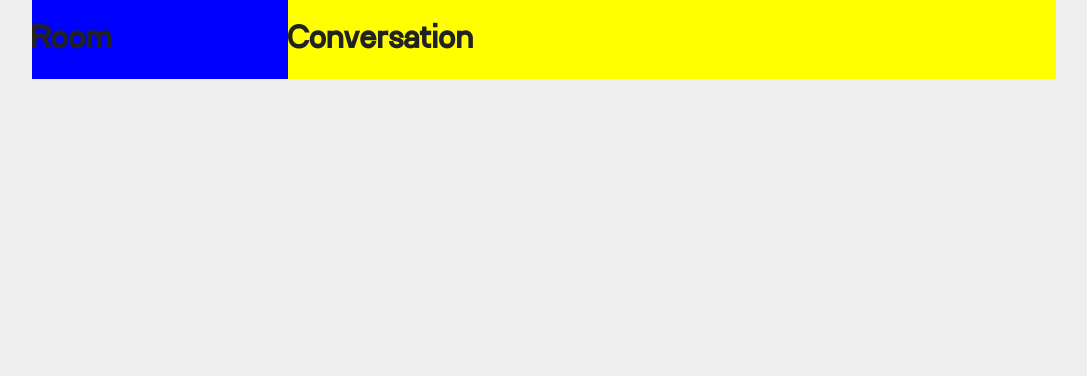
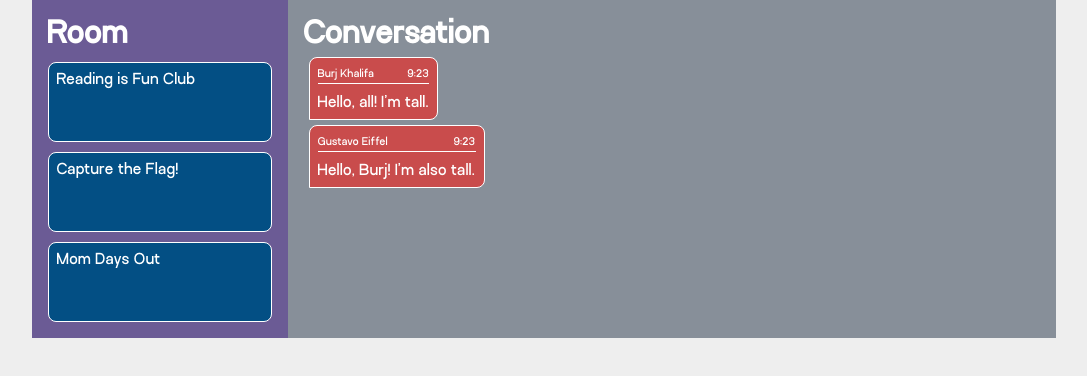
Before and after one commit to daimessdn/chatroom-project, a Next.js app: page /chat in a window 1280 px wide. Shown: the top 376 px of the page, without its empty margins (96-1183 px from the left). Built offline with nearby package versions, Linux system fonts and the light colour scheme.

Commit message:
added physical prototype for room list and conversation

```diff
--- a/components/Conversation.js
+++ b/components/Conversation.js
@@ -1,9 +1,26 @@
 import styles from "../styles/Chatroom.module.css";
+import chatStyles from "../styles/Conversation.module.css";
 
+const Conversation = ({conversation}) => {
+  return (
+    <div className={styles.roomConversation}>
+      <h1>Conversation</h1>
 
-const Conversation = () => {
-  return (
-    <div className={styles.roomConversation}><h1>Conversation</h1></div>
+      {
+        conversation.map((chat) => (
+          <div className="chat">
+            <div className={chatStyles.chat}>
+              <p className={chatStyles.user}>{chat.user}</p>
+              <p className={chatStyles.sentAt}>{chat.sentAt}</p>
+
+              <p className={chatStyles.clear}></p>
+
+              <p className={chatStyles.content}>{chat.content}</p>
+            </div>
+          </div>
+        ))
+      }
+    </div>
   );
 }
 
--- a/components/Room.js
+++ b/components/Room.js
@@ -1,8 +1,20 @@
 import styles from "../styles/Chatroom.module.css";
 
-const Room = () => {
+const Room = ({rooms}) => {
   return (
-    <div className={styles.roomList}><h1>Room</h1></div>
+    <div className={styles.roomList}>
+      <h1>Room</h1>
+
+      <ul>
+        {
+          rooms.map((room) => (
+            <li className={styles.roomItem}>
+              <span className="roomName">{room.name}</span>
+            </li>
+          ))
+        }
+      </ul>
+    </div>
   );
 }
 
--- a/pages/chat.js
+++ b/pages/chat.js
@@ -3,11 +3,22 @@ import Conversation from "../components/Conversation";
 
 import styles from "../styles/Chatroom.module.css";
 
+const rooms = [
+  { name: "Reading is Fun Club" },
+  { name: "Capture the Flag!" },
+  { name: "Mom Days Out" },
+];
+
+const conversation = [
+  { user: "Burj Khalifa", sentAt: "9:23", content: "Hello, all! I'm tall." },
+  { user: "Gustavo Eiffel", sentAt: "9:23", content: "Hello, Burj! I'm also tall." }
+];
+
 const Chat = () => {
   return (
     <div className={styles.chatInterface}>
-      <Room />
-      <Conversation />
+      <Room rooms={rooms} />
+      <Conversation conversation={conversation} />
     </div>
   );
 }
--- a/styles/Chatroom.module.css
+++ b/styles/Chatroom.module.css
@@ -1,16 +1,39 @@
 .chatInterface {
   display: flex;
   width: 80%;
+  height: 80%;
   margin: 0 auto;
-  height: 80%;
+}
+
+.chatInterface * {
+  margin: 0;
 }
 
 .roomList {
   width: 25%;
-  background: blue;
+  background: #6b5b95;
+  color: #fff;
+  padding: 1em;
+}
+
+.roomList ul {
+  list-style: none;
+  margin: 0;
+  padding: 0;
+}
+
+.roomItem {
+  padding: .5em;
+  margin-top: 10px;
+  background-color: #034f84;
+  min-height: 5em;
+  border-radius: .5em;
+  border: 1px solid #fff;
 }
 
 .roomConversation {
   width: 75%;
-  background: yellow;
+  background: #878f99;
+  color: #fff;
+  padding: 1em;
 }
--- /dev/null
+++ b/styles/Conversation.module.css
@@ -0,0 +1,34 @@
+.chat {
+  width: max-content;
+  background-color: #c94c4c;
+  border-radius: .5em .5em .5em 0;
+  border: 1px solid #fff;
+  color: #fff;
+  padding: .5em;
+  margin: 5px;
+}
+
+.chat p {
+  margin: 0;
+}
+
+.chat .user {
+  font-size: .7em;
+  line-height: 1.5;
+  float: left;
+}
+
+.chat .sentAt {
+  font-size: .7em;
+  line-height: 1.5;
+  float: right;
+}
+
+.chat .clear {
+  clear: both;
+}
+
+.chat .content {
+  border-top: 1px solid #fff;
+  padding-top: 10px;
+}
--- a/styles/Header.module.css
+++ b/styles/Header.module.css
@@ -16,7 +16,6 @@
   align-items: flex-end;
   margin-top: .5em;
   text-align: left;
-
 }
 
 .chatSubtitleLeft .chat {
--- a/styles/globals.css
+++ b/styles/globals.css
@@ -7,6 +7,10 @@ html,
 body {
   padding: 0;
   margin: 0;
+
+  width: 100%;
+  height: 100%;
+
   font-family: "Bifocals", sans-serif;
   background-color: #eee;
   color: #222;
```
